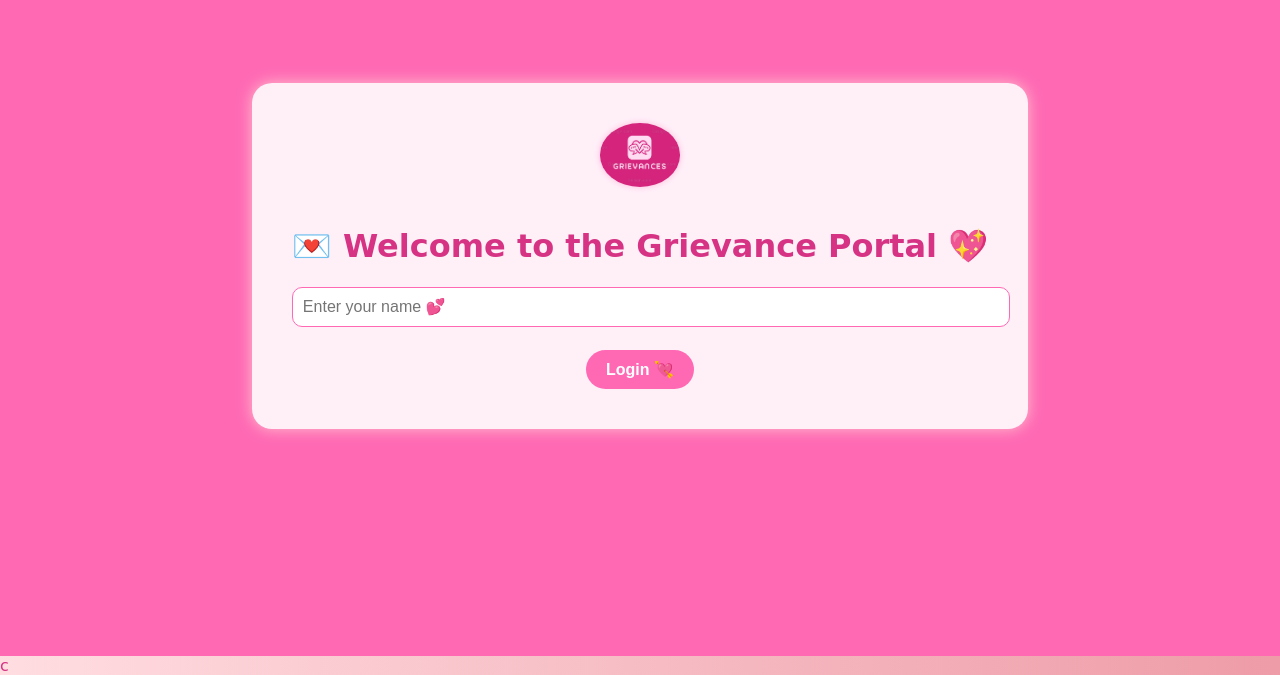
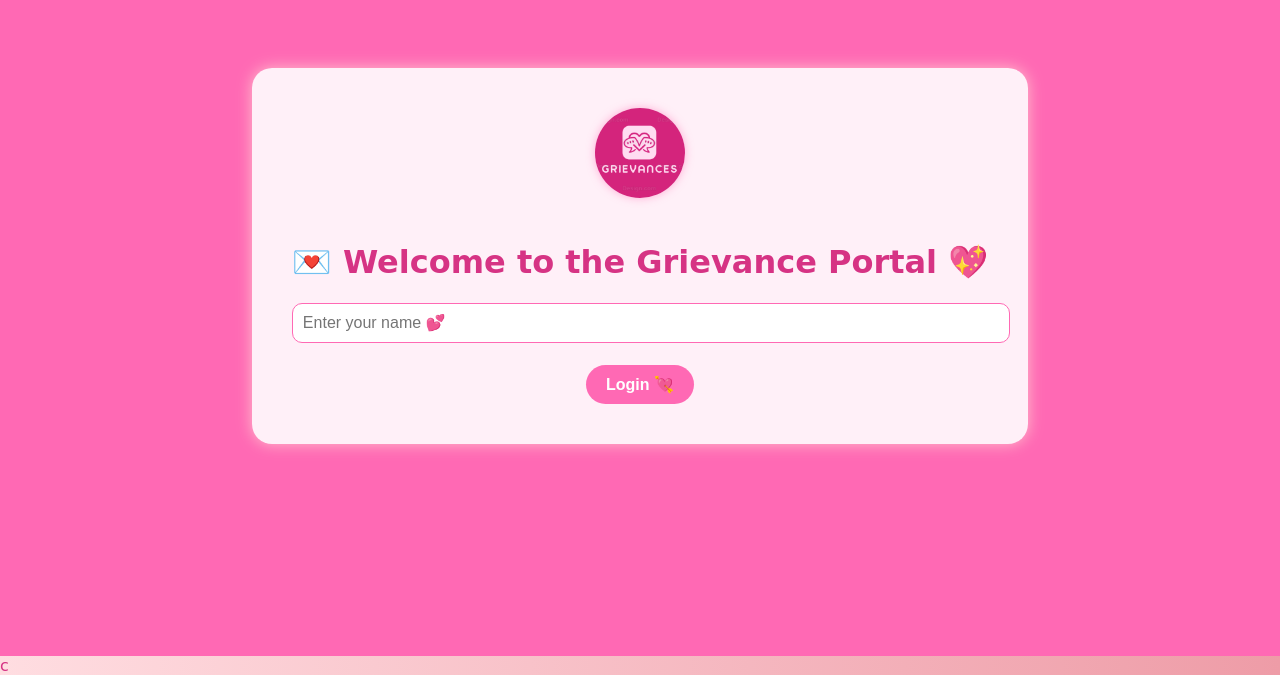
Before and after one commit to JamanRain/Grievances-frontend, a React (Create React App) app: page / in a window 1280 px wide. Shown: the part 144-819 px from the top of the page. Built offline with nearby package versions, Linux system fonts and the light colour scheme.

Commit message:
Update LoginPage.css

```diff
--- a/src/pages/LoginPage.css
+++ b/src/pages/LoginPage.css
@@ -48,11 +48,12 @@ button:hover {
   border-radius: 15px;
 }
 .login-logo {
-  width: 80px;        /* Smaller size */
-  height: auto;
-  margin-bottom: 15px;
-  border-radius: 50%;
-  box-shadow: 0 0 6px rgba(255, 105, 180, 0.4);
+  width: 90px;             /* Slightly larger */
+  height: 90px;
+  border-radius: 50%;      /* Circular */
+  object-fit: cover;
+  margin-bottom: 20px;
+  box-shadow: 0 0 8px rgba(255, 105, 180, 0.5); /* Soft pink glow */
   animation: pop 0.6s ease;
 }
 @keyframes pop {
```
